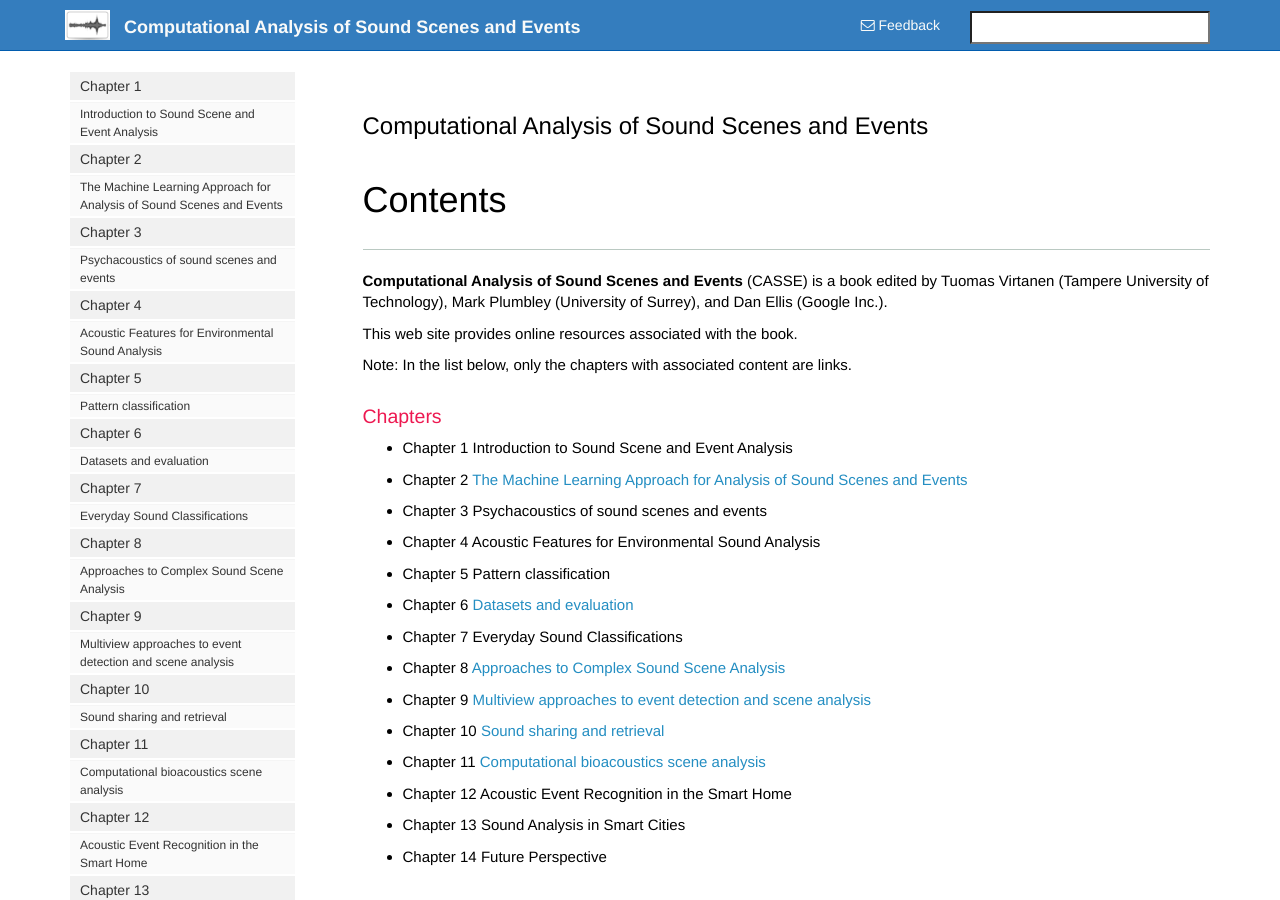
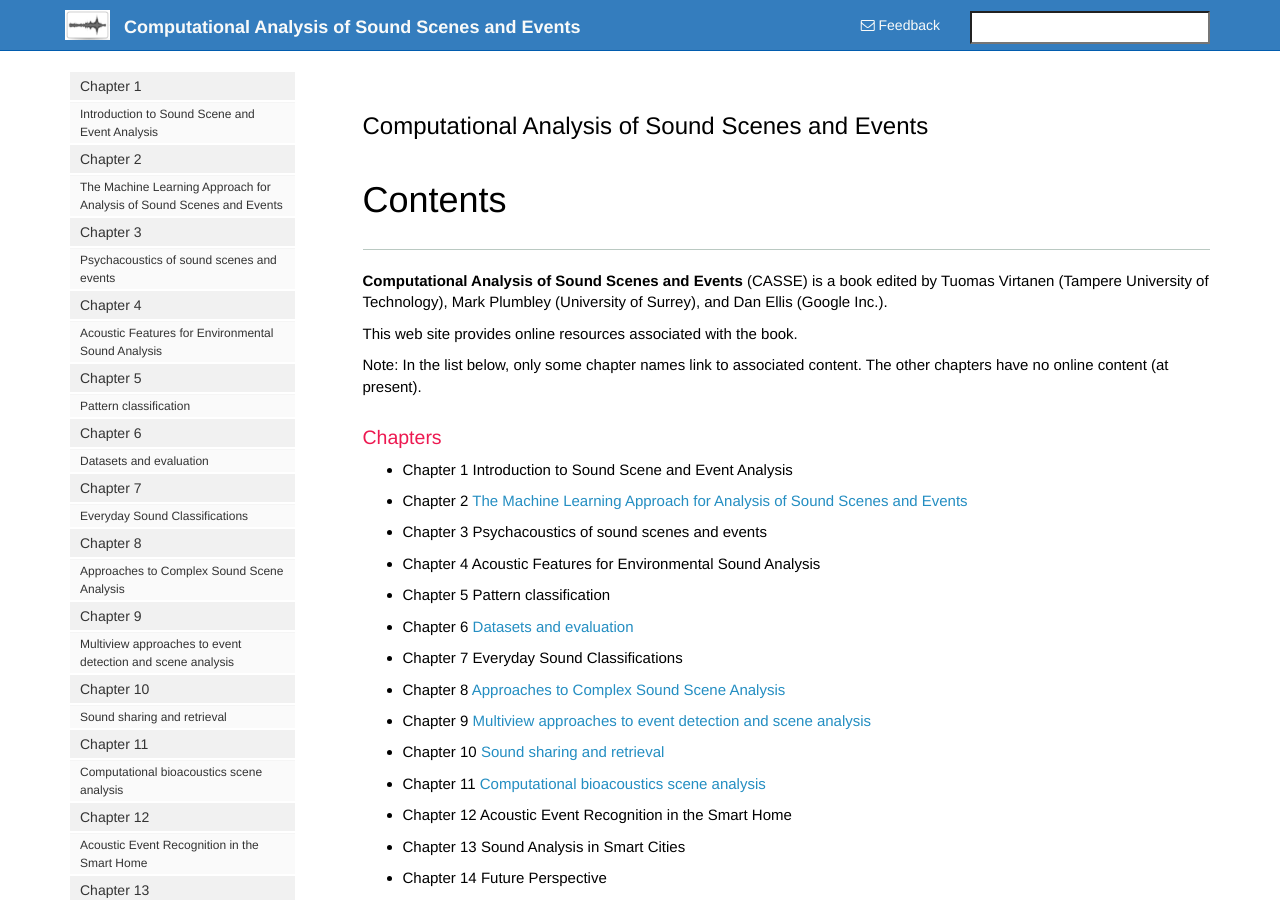
Before and after one commit to cassebook/cassebook.github.io, a Jekyll site: the page built from index.md, in a window 1280 px wide. Built offline with Jekyll 4.4.1, drawn with Linux system fonts in a browser that asks for light colours; nearby versions of some CDN libraries; comment, search, counter and statistics services are not loaded.

Commit message:
Changed wording to explain non-links.

```diff
--- a/index.md
+++ b/index.md
@@ -7,7 +7,7 @@ title: Contents
 
 This web site provides online resources associated with the book.
 
-Note: In the list below, only the chapters with associated content are links.
+Note: In the list below, only some chapter names link to associated content.  The other chapters have no online content (at present).
 
 ### Chapters
 
```
